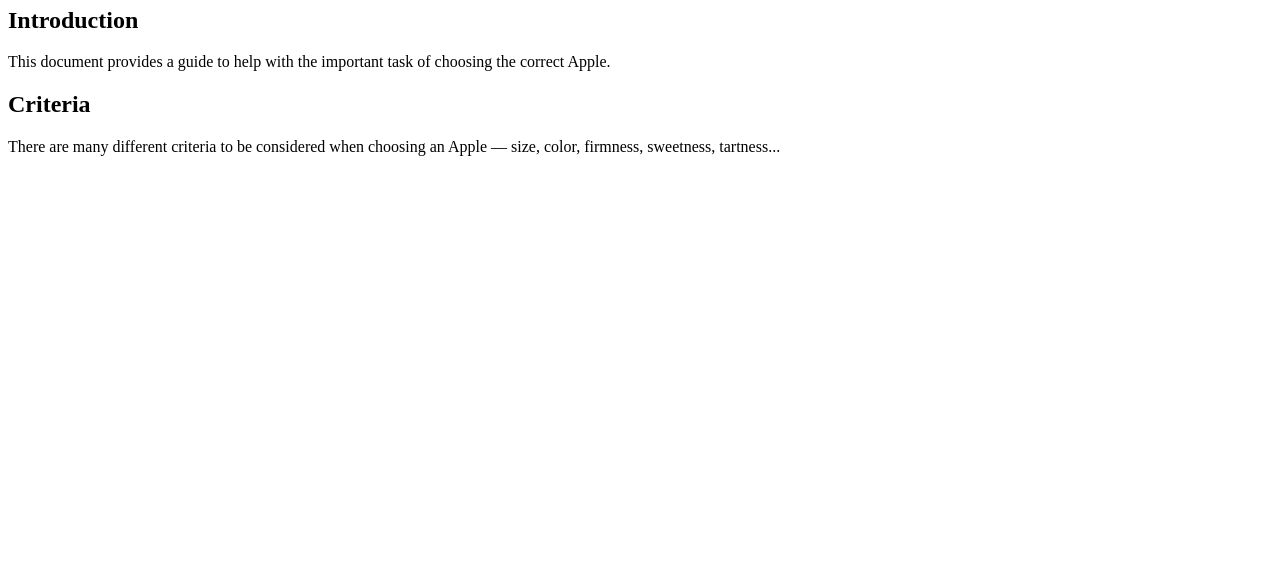
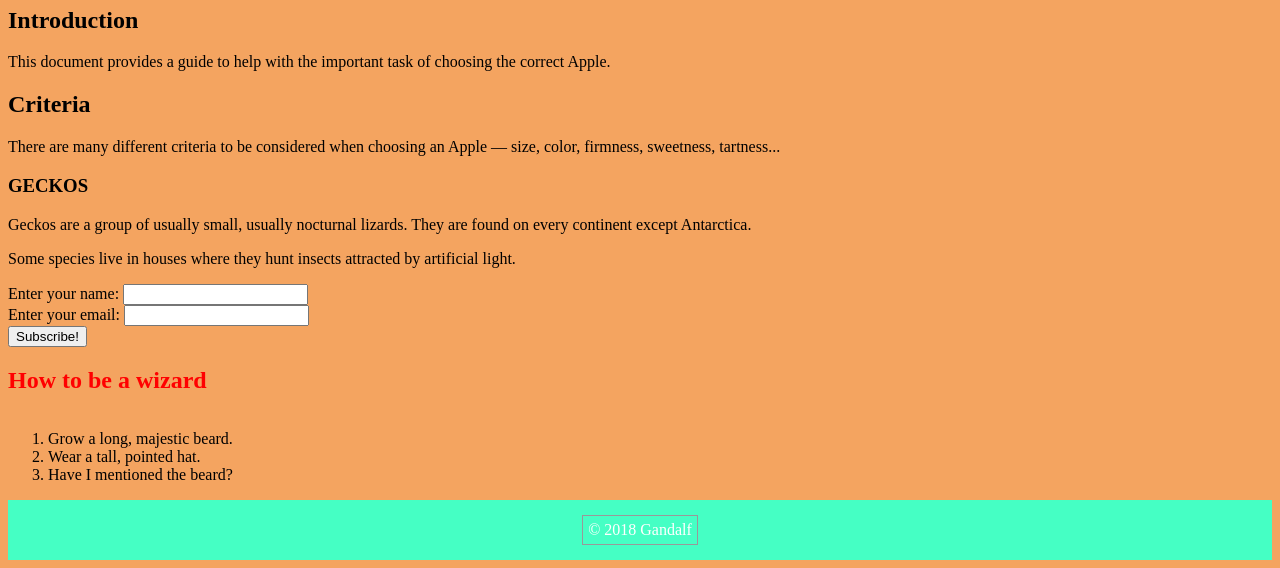
Before and after one commit to Pezblaster/mySimpleSite, a plain HTML site: page index.html in a window 1280 px wide. Shown: the part 653-1221 px from the top of the page. Before the commit the page ends 825 px from the top, so only its background shows below. Drawn offline with Linux system fonts and the light colour scheme.

Commit message:
committing

```diff
--- a/index.html
+++ b/index.html
@@ -1,6 +1,7 @@
 <!DOCTYPE html>
 <html>
     <head>
+        <link rel="stylesheet" href="styles.css">
 
     </head>
     <body>
@@ -15,7 +16,7 @@
     <ol>
         <li class="crumb"><a href="#">Bikes</a></li>
         <li class="crumb"><a href="#">BMX</a></li>
-        <li class="crumb">Jump Bike 3000</li>
+        <li class="crumb"><a href="#">Jump Bike 3000</a></li>
     </ol>
 </nav>
 <main>
@@ -40,5 +41,40 @@
     <h2>Criteria</h2>
     <p>There are many different criteria to be considered when choosing an Apple — size, color, firmness, sweetness, tartness...</p>
 </section>
+
+
+<section>
+    <h3>GECKOS</h3>
+    <p>Geckos are a group of usually small, usually nocturnal lizards. They are found on every continent except Antarctica.</p>
+
+    <p>Some species live in houses where they hunt insects attracted by artificial light.</p>
+
+</section>
+
+<section><form action="" method="get" class="form-example">
+    <div class="form-example">
+      <label for="name">Enter your name: </label>
+      <input type="text" name="name" id="name" required>
+    </div>
+    <div class="form-example">
+      <label for="email">Enter your email: </label>
+      <input type="email" name="email" id="email" required>
+    </div>
+    <div class="form-example">
+      <input type="submit" value="Subscribe!">
+    </div>
+  </form></section>
+
+  <article>
+    <h1>How to be a wizard</h1>
+    <ol>
+        <li>Grow a long, majestic beard.</li>
+        <li>Wear a tall, pointed hat.</li>
+        <li>Have I mentioned the beard?</li>
+    </ol>
+    <footer>
+        <p>© 2018 Gandalf</p>
+    </footer>
+</article>
     </body>
 </html>
--- /dev/null
+++ b/styles.css
@@ -0,0 +1,42 @@
+h1{color:red;}
+body{background-color: sandybrown;}
+article {
+    min-height: 100%;
+    display: grid;
+    grid-template-rows: auto 1fr auto;
+}
+
+footer {
+    display: flex;
+    justify-content: center;
+    padding: 5px;
+    background-color: #45ffc4;
+    color: #fff;
+
+    form-example {
+        display:table;
+    }
+
+    div.form-example {
+        display: table-row;
+    }
+
+    label,
+    input {
+        display: table-cell;
+        margin-bottom: 10px;
+    }
+
+    label {
+        padding-right: 10px;
+    }
+
+    p {
+        margin: 10px 0;
+        padding: 5px;
+        border: 1px solid #999;
+    }
+    h1,
+h2 {
+    margin: 0;
+}
```
